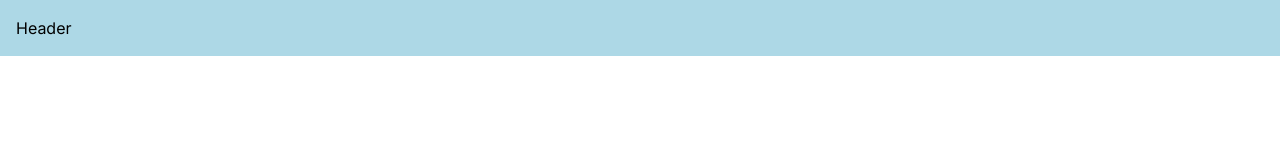
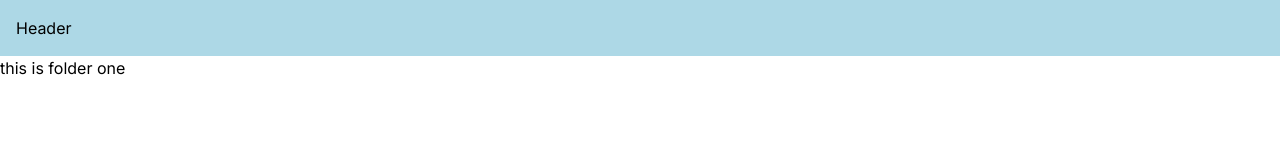
Before and after one commit to tchasinga/mastering-next, a Next.js app: page /f1 in a window 1280 px wide. Shown: the top 160 px of the page. Built offline with nearby package versions, Linux system fonts and the light colour scheme.

Commit message:
new code is added

```diff
--- /dev/null
+++ b/src/app/f1/f2/page.tsx
@@ -0,0 +1,9 @@
+import React from 'react'
+
+export default function F2() {
+  return (
+    <div>
+        <h1>this is my second page</h1>
+    </div>
+  )
+}
--- a/src/app/f1/page.jsx
+++ /dev/null
@@ -1,9 +0,0 @@
-import React from 'react'
-
-export default function () {
-  return (
-    <div>
-
-    </div>
-  )
-}
--- /dev/null
+++ b/src/app/f1/page.tsx
@@ -0,0 +1,9 @@
+import React from 'react'
+
+export default function F1() {
+  return (
+    <div>
+        <h1>this is folder one</h1>
+    </div>
+  )
+}
```
